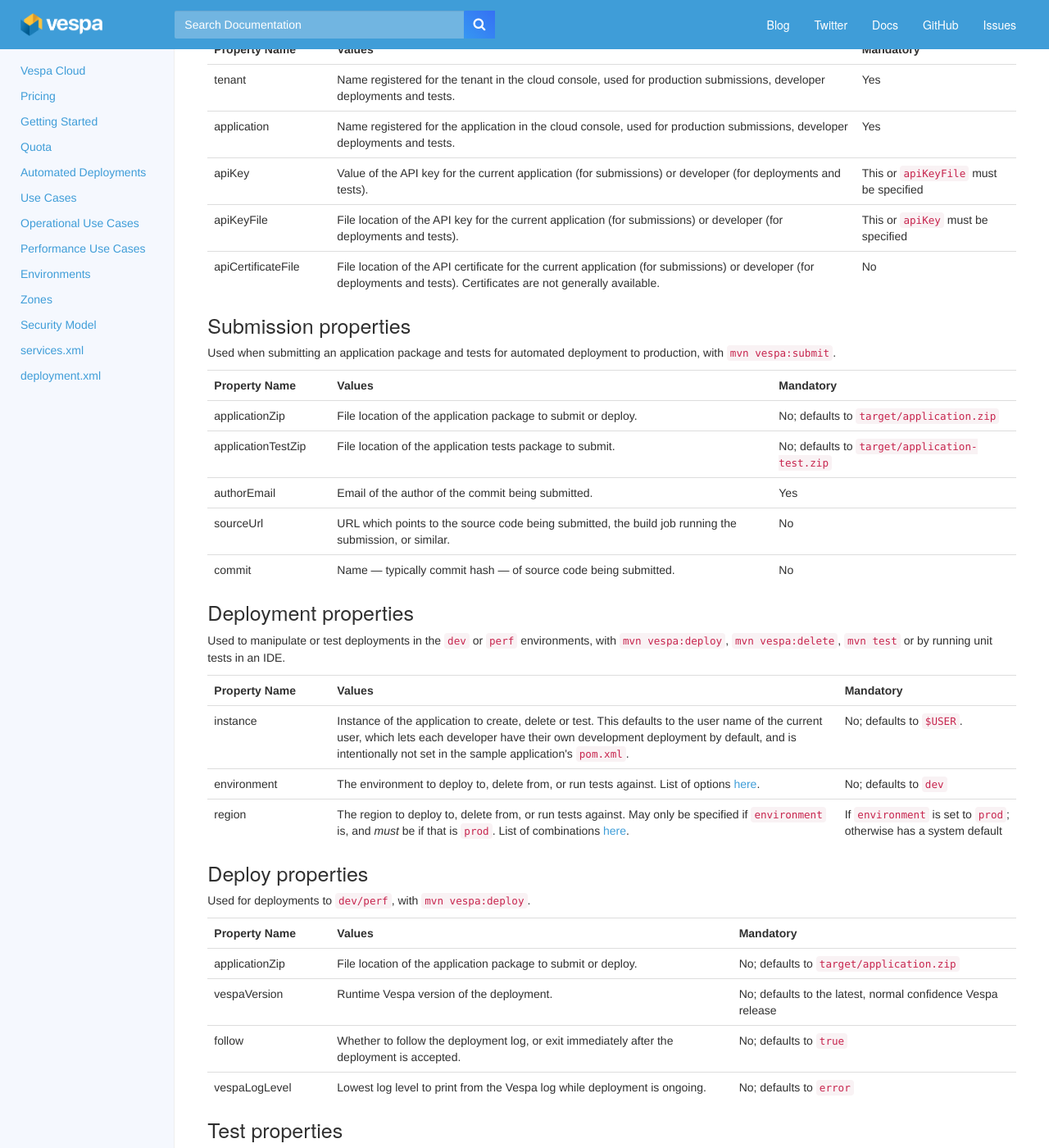
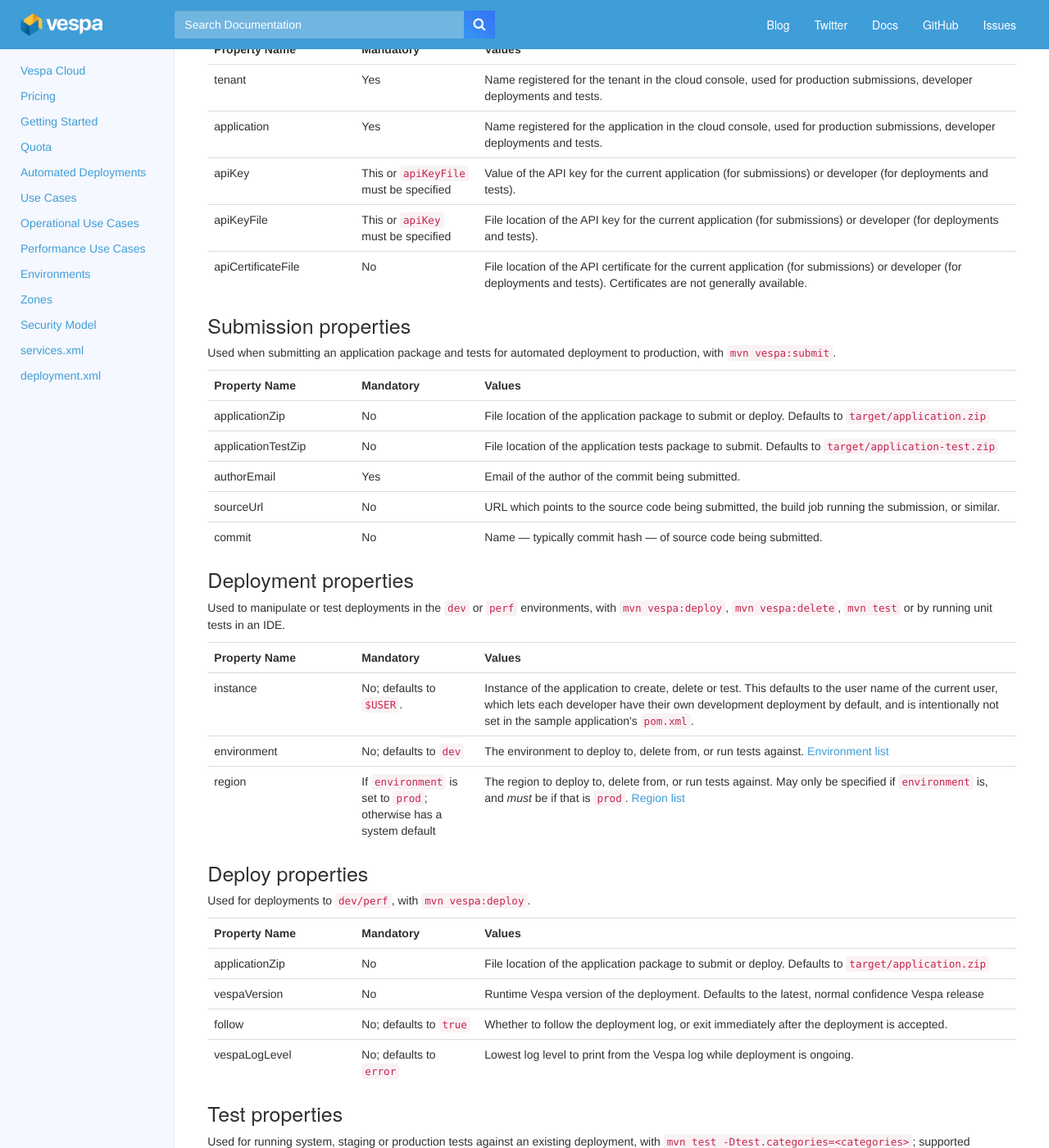
Before and after one commit to vespa-engine/cloud, a Jekyll site: the page built from reference/vespa-cloud-api.html, in a window 1280 px wide and 1400 px high, scrolled down 703 px. Shown: the whole window at 82% size. Built offline with Jekyll 4.4.1, drawn with Linux system fonts in a browser that asks for light colours; some of the changed text lies outside the part shown.

Commit message:
align column width

```diff
--- a/reference/vespa-cloud-api.html
+++ b/reference/vespa-cloud-api.html
@@ -2,145 +2,174 @@
 title: Vespa cloud API
 ---
 
-<p>The Vespa APIs are described in detail in the <a href="https://docs.vespa.ai">general documentation</a>.
+<p>
+The Vespa APIs are described in detail in the <a href="https://docs.vespa.ai">general documentation</a>.
 This document describes the additional APIs of the Vespa cloud that a Vespa application developer needs,
 in addition to the <a href="http://console.vespa.ai">Vespa cloud console</a>.,
 to deploy an application to <a href="/automated-deployments">production</a> or during
-<a href="/reference/environments">development</a> for <a href="/automated-deployments#system-tests">testing</a> purposes.</p>
+<a href="/reference/environments">development</a> for <a href="/automated-deployments#system-tests">testing</a> purposes.
+</p><p>
+A developer will use both a dedicated Maven plugin as well as JUnit5 code to communicate with the Vespa cloud API,
+but the configuration for these is the same: a set of properties set in the application's <code>pom.xml</code>,
+or as command line arguments using <code>-D&lt;propertyName&gt;=&lt;propertyValue&gt;</code>.
+Some of these properties are common to all plugin goals and the test library,
+while others are valid only for specific actions.
+</p>
 
-<p>A developer will use both a dedicated Maven plugin as well as JUnit5 code to communicate with the Vespa cloud API, but the
-configuration for these is the same: a set of properties set in the application's <code>pom.xml</code>,
-or as command line arguments using <code>-D&lt;propertyName&gt;=&lt;propertyValue&gt;</code>. Some of these
-properties are common to all plugin goals and the test library, while others are valid only for specific actions.</p>
 
 
 <h2 id="vespa-maven-plugin">Vespa Maven plugin</h2>
 <p>
-The <code>com.yahoo.vespa:vespa-maven-plugin</code>, found <a href="https://github.com/vespa-engine/vespa/tree/master/vespa-maven-plugin">here</a>,
-contains the following goals:
+The <code><a href="https://github.com/vespa-engine/vespa/tree/master/vespa-maven-plugin">
+com.yahoo.vespa:vespa-maven-plugin</a></code> has the following goals:
 <table class="table">
   <tr>
-    <th style="width:150px">Property Name</th>
+    <th style="width:180px">Property Name</th>
     <th>Values</th>
   </tr><tr>
     <td>submit</td>
-    <td>Submit an application package and its accompanying set of tests, created with <code>mvn package -Pfat-test-application</code>,
-      for automated deployment to production. Requires a headless API key. </td>
+    <td>Submit an application package and its accompanying set of tests,
+        created with <code>mvn package -Pfat-test-application</code>,
+        for automated deployment to production. Requires a headless API key.</td>
   </tr><tr>
     <td>deploy</td>
-    <td>Deploy an application package, created with <code>mvn package</code>, to a development zone. Requires a developer API key.</td>
+    <td>Deploy an application package, created with <code>mvn package</code>, to a development zone.
+        Requires a developer API key.</td>
   </tr><tr>
     <td>delete</td>
-    <td>Delete a development deployment, created with <code>mvn vespa:deploy</code>. Requires a developer API key.</td>
+    <td>Delete a development deployment, created with <code>mvn vespa:deploy</code>.
+        Requires a developer API key.</td>
   </tr><tr>
     <td>compileVersion</td>
-    <td>Find the latest Vespa version to compile against, which is guaranteed to be compatible with the oldest production version of the application.
-    Requires either kind of API key.</td>
+    <td>Find the latest Vespa version to compile against,
+        which is guaranteed to be compatible with the oldest production version of the application.
+        Requires either kind of API key.</td>
   </tr><tr>
     <td>effectiveServices</td>
     <td>Compute the effective <code>services.xml</code>, based on
-      <a href="services#instance-environment-and-region-variants">region and environment variants</a>. Requires no key.</td>
+      <a href="services#instance-environment-and-region-variants">region and environment variants</a>.
+        Requires no key.</td>
   </tr>
 </table>
-This plugin, required configuration, and quite a bit more, is inherited from the common parent <code>pom.xml</code> of all
-Vespa cloud applications, found <a href="https://github.com/vespa-engine/vespa/tree/master/tenant-base/pom.xml">here</a>.
+This plugin, required configuration, and quite a bit more,
+is inherited from the common parent
+<code><a href="https://github.com/vespa-engine/vespa/tree/master/tenant-base/pom.xml">pom.xml</a></code>
+of all Vespa cloud applications.
 </p>
+
 
 
 <h2 id="common-properties">Common properties</h2>
 <p>
-Used to identify the application, and to authenticate against the Vespa cloud API, these properties should be set for any plugin invocation
-or test execution.
+Used to identify the application, and to authenticate against the Vespa cloud API,
+these properties should be set for any plugin invocation or test execution.
 <table class="table">
   <tr>
-    <th style="width:150px">Property Name</th>
+    <th style="width:180px">Property Name</th>
+    <th style="width:150px">Mandatory</th>
     <th>Values</th>
-    <th>Mandatory</th>
   </tr><tr>
     <td>tenant</td>
-    <td>Name registered for the tenant in the cloud console, used for production submissions, developer deployments and tests.</td>
     <td>Yes</td>
+    <td>Name registered for the tenant in the cloud console,
+        used for production submissions, developer deployments and tests.</td>
   </tr><tr>
     <td>application</td>
-    <td>Name registered for the application in the cloud console, used for production submissions, developer deployments and tests.</td>
     <td>Yes</td>
+    <td>Name registered for the application in the cloud console,
+        used for production submissions, developer deployments and tests.</td>
   </tr><tr>
     <td>apiKey</td>
-    <td>Value of the API key for the current application (for submissions) or developer (for deployments and tests).</td>
     <td>This or <code>apiKeyFile</code> must be specified</td>
+    <td>Value of the API key for the current application (for submissions)
+        or developer (for deployments and tests).</td>
   </tr>
   </tr><tr>
     <td>apiKeyFile</td>
-    <td>File location of the API key for the current application (for submissions) or developer (for deployments and tests).</td>
     <td>This or <code>apiKey</code> must be specified</td>
+    <td>File location of the API key for the current application (for submissions)
+        or developer (for deployments and tests).</td>
   </tr>
   </tr><tr>
     <td>apiCertificateFile</td>
-    <td>File location of the API certificate for the current application (for submissions) or developer (for deployments and tests).
-      Certificates are not generally available.</td>
     <td>No</td>
+    <td>File location of the API certificate for the current application (for submissions)
+        or developer (for deployments and tests).
+        Certificates are not generally available.</td>
   </tr>
 </table>
 </p>
 
 
+
 <h2 id="submission-properties">Submission properties</h2>
 <p>
-Used when submitting an application package and tests for automated deployment to production, with <code>mvn vespa:submit</code>.
+Used when submitting an application package and tests for automated deployment to production,
+with <code>mvn vespa:submit</code>.
 <table class="table">
   <tr>
-    <th style="width:150px">Property Name</th>
+    <th style="width:180px">Property Name</th>
+    <th style="width:150px">Mandatory</th>
     <th>Values</th>
-    <th>Mandatory</th>
   </tr><tr>
     <td>applicationZip</td>
-    <td>File location of the application package to submit or deploy.</td>
-    <td>No; defaults to <code>target/application.zip</code></td>
+    <td>No</code></td>
+    <td>File location of the application package to submit or deploy.
+        Defaults to <code>target/application.zip</td>
   </tr><tr>
     <td>applicationTestZip</td>
-    <td>File location of the application tests package to submit.</td>
-    <td>No; defaults to <code>target/application-test.zip</code></td>
+    <td>No</code></td>
+    <td>File location of the application tests package to submit.
+        Defaults to <code>target/application-test.zip</td>
   </tr><tr>
     <td>authorEmail</td>
+    <td>Yes</td>
     <td>Email of the author of the commit being submitted.</td>
-    <td>Yes</td>
   </tr><tr>
     <td>sourceUrl</td>
-    <td>URL which points to the source code being submitted, the build job running the submission, or similar.</td>
     <td>No</td>
+    <td>URL which points to the source code being submitted,
+        the build job running the submission, or similar.</td>
   </tr><tr>
     <td>commit</td>
+    <td>No</td>
     <td>Name — typically commit hash — of source code being submitted.</td>
-    <td>No</td>
   </tr>
 </table>
 </p>
 
 
+
 <h2 id="deployment-properties">Deployment properties</h2>
 <p>
-Used to manipulate or test deployments in the <code>dev</code> or <code>perf</code> environments, with <code>mvn vespa:deploy</code>,
+Used to manipulate or test deployments in the <code>dev</code> or <code>perf</code> environments,
+with <code>mvn vespa:deploy</code>,
 <code>mvn vespa:delete</code>, <code>mvn test</code> or by running unit tests in an IDE.
 <table class="table">
   <tr>
-    <th style="width:150px">Property Name</th>
+    <th style="width:180px">Property Name</th>
+    <th style="width:150px">Mandatory</th>
     <th>Values</th>
-    <th>Mandatory</th>
   </tr><tr>
     <td>instance</td>
-    <td>Instance of the application to create, delete or test. This defaults to the user name of the current user, which lets each
-      developer have their own development deployment by default, and is intentionally not set in the sample application's <code>pom.xml</code>.</td>
     <td>No; defaults to <code>$USER</code>.</td>
+    <td>Instance of the application to create, delete or test.
+        This defaults to the user name of the current user,
+        which lets each developer have their own development deployment by default,
+        and is intentionally not set in the sample application's <code>pom.xml</code>.</td>
   </tr><tr>
     <td>environment</td>
-    <td>The environment to deploy to, delete from, or run tests against. List of options <a href="/reference/environments">here</a>.</td>
     <td>No; defaults to <code>dev</code></td>
+    <td>The environment to deploy to, delete from, or run tests against.
+        <a href="/reference/environments">Environment list</a></td>
   </tr>
   </tr><tr>
     <td>region</td>
-    <td>The region to deploy to, delete from, or run tests against. May only be specified if <code>environment</code> is,
-      and <em>must</em> be if that is <code>prod</code>. List of combinations <a href="/reference/zones">here</a>.</td>
     <td>If <code>environment</code> is set to <code>prod</code>; otherwise has a system default</td>
+    <td>The region to deploy to, delete from, or run tests against.
+        May only be specified if <code>environment</code> is,
+        and <em>must</em> be if that is <code>prod</code>.
+        <a href="/reference/zones">Region list</a></td>
   </tr>
 </table>
 </p>
@@ -151,58 +180,65 @@ Used to manipulate or test deployments in the <code>dev</code> or <code>perf</co
 Used for deployments to <code>dev/perf</code>, with <code>mvn vespa:deploy</code>.
 <table class="table">
   <tr>
-    <th style="width:150px">Property Name</th>
+    <th style="width:180px">Property Name</th>
+    <th style="width:150px">Mandatory</th>
     <th>Values</th>
-    <th>Mandatory</th>
   </tr><tr>
     <td>applicationZip</td>
-    <td>File location of the application package to submit or deploy.</td>
-    <td>No; defaults to <code>target/application.zip</code></td>
+    <td>No</code></td>
+    <td>File location of the application package to submit or deploy.
+        Defaults to <code>target/application.zip</td>
   </tr>
   </tr><tr>
     <td>vespaVersion</td>
-    <td>Runtime Vespa version of the deployment.</td>
-    <td>No; defaults to the latest, normal confidence Vespa release</td>
+    <td>No</td>
+    <td>Runtime Vespa version of the deployment.
+        Defaults to the latest, normal confidence Vespa release</td>
   </tr>
   </tr><tr>
     <td>follow</td>
-    <td>Whether to follow the deployment log, or exit immediately after the deployment is accepted.</td>
     <td>No; defaults to <code>true</code></td>
+    <td>Whether to follow the deployment log,
+        or exit immediately after the deployment is accepted.</td>
   </tr>
   </tr><tr>
     <td>vespaLogLevel</td>
+    <td>No; defaults to <code>error</code></td>
     <td>Lowest log level to print from the Vespa log while deployment is ongoing.</td>
-    <td>No; defaults to <code>error</code></td>
   </tr>
 </table>
 </p>
 
 
+
 <h2 id="test-properties">Test properties</h2>
 <p>
 Used for running system, staging or production tests against an existing deployment,
-with <code>mvn test -Dtest.categories=&lt;categories&gt;</code>; supported categories are <code>system staging production</code>,
-as defined in the <a href="https://github.com/vespa-engine/vespa/tree/master/tenant-cd/src/main/java/ai/vespa/hosted/cd/">test library</a>.
+with <code>mvn test -Dtest.categories=&lt;categories&gt;</code>;
+supported categories are <code>system staging production</code>,
+as defined in the
+<a href="https://github.com/vespa-engine/vespa/tree/master/tenant-cd/src/main/java/ai/vespa/hosted/cd/">test library</a>.
 Tests may also be run from an IDE, by specifying any mandatory properties not set in <code>pom.xml</code> as VM options.
 <em>Be careful not to run destructive tests against a production deployment!</em>
 <table class="table">
   <tr>
-    <th style="width:150px">Property Name</th>
+    <th style="width:180px">Property Name</th>
+    <th style="width:150px">Mandatory</th>
     <th>Values</th>
-    <th>Mandatory</th>
   </tr><tr>
     <td>dataPlaneCertificateFile</td>
+    <td>No</td>
     <td>File location of the data plane certificate for the deployment to run tests against —
-      typically <code>src/main/application/security/clients.pem</code></td>
-    <td>No</td>
+        typically <code>src/main/application/security/clients.pem</code></td>
   </tr><tr>
     <td>dataPlaneKeyFile</td>
-    <td>File location of the private key corresponding to the data plane certificate for the deployment to run tests against.</td>
     <td>No</td>
-  </tr>
+    <td>File location of the private key corresponding to the data plane certificate
+        for the deployment to run tests against.</td>
   </tr>
 </table>
 </p>
+
 
 
 <h2 id="miscellaneous-properties">Miscellaneous properties</h2>
@@ -210,23 +246,29 @@ Tests may also be run from an IDE, by specifying any mandatory properties not se
 Properties used in various other plugin goals.
 <table class="table">
   <tr>
-    <th style="width:150px">Property Name</th>
+    <th style="width:180px">Property Name</th>
+    <th style="width:150px">Mandatory</th>
     <th>Values</th>
-    <th>Mandatory</th>
   </tr><tr>
     <td>outputFile</td>
-    <td>File location where the compile version is written, when invoking <code>mvn vepspa:compileVersion</code>.</td>
-    <td>No; defaults to target/vespa.compile.version</td>
+    <td>No</td>
+    <td>File location where the compile version is written,
+        when invoking <code>mvn vepspa:compileVersion</code>.
+        Defaults to <code>target/vespa.compile.version</code></td>
   </tr>
   </tr><tr>
     <td>servicesFile</td>
-    <td>File location of the <code>services.xml</code> for the application, when invoking <code>mvn vespa:effectiveServices</code>.</td>
-    <td>No; defaults to <code>src/main/application/services.xml</code></td>
+    <td>No</td>
+    <td>File location of the <code>services.xml</code> for the application,
+        when invoking <code>mvn vespa:effectiveServices</code>.
+        Defaults to <code>src/main/application/services.xml</code></td>
   </tr>
   </tr><tr>
     <td>outputDirectory</td>
-    <td>Directory location where the effective <code>services.xml</code> is written, when invoking <code>mvn vespa:effectiveServices</code>..</td>
-    <td>No; defaults to <code>target</code></td>
+    <td>No</td>
+    <td>Directory location where the effective <code>services.xml</code> is written,
+        when invoking <code>mvn vespa:effectiveServices</code>.
+        Defaults to <code>target</code></td>
   </tr>
 </table>
 </p>
```
